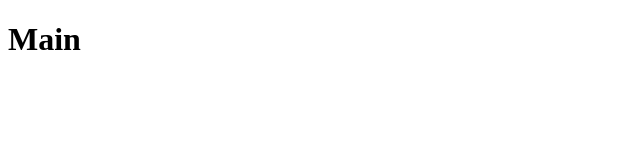
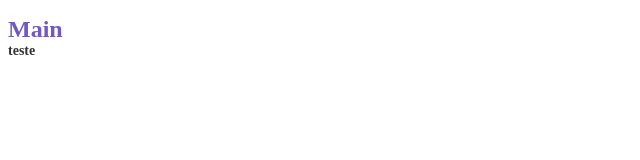
Before and after one commit to gusmorini/rocketseat-modulo-05, a React (Create React App) app: page / in a window 1280 px wide. Shown: the top 160 px of the page, without its empty margins (0-640 px from the left). Built offline with nearby package versions, Linux system fonts and the light colour scheme.

Commit message:
styled components

```diff
--- a/package.json
+++ b/package.json
@@ -9,7 +9,8 @@
     "react": "^16.12.0",
     "react-dom": "^16.12.0",
     "react-router-dom": "^5.1.2",
-    "react-scripts": "3.4.0"
+    "react-scripts": "3.4.0",
+    "styled-components": "^5.0.1"
   },
   "scripts": {
     "start": "react-scripts start",
--- a/src/pages/Main/index.js
+++ b/src/pages/Main/index.js
@@ -1,7 +1,14 @@
 import React from 'react';
 
+import { Title } from './styles';
+
 function Main() {
-  return <h1>Main</h1>;
+  return (
+    <Title error={false}>
+      Main
+      <small>teste</small>
+    </Title>
+  );
 }
 
 export default Main;
--- /dev/null
+++ b/src/pages/Main/styles.js
@@ -0,0 +1,13 @@
+import styled from 'styled-components';
+
+export const Title = styled.h1`
+  font-size: 24px;
+  color: ${({ error }) => (error ? 'red' : '#7159c1')};
+  font-family: Arial, Helvetica, sans - serif;
+
+  small {
+    font-size: 14px;
+    color: #333;
+    display: block;
+  }
+`;
```
Also changed, not shown: 1 other file (tests, documents, lock files or other folders).
